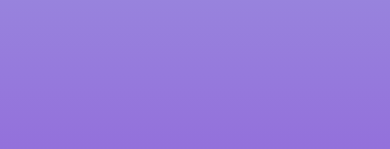
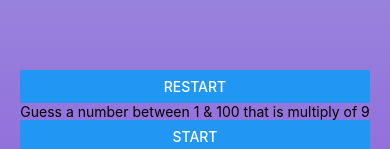
Before and after one commit to ninalui/mobile-apps-A1, a React Native app: screen / in a window 390 px wide. Shown: the part 691-840 px from the top of the page. Built offline with nearby package versions, Linux system fonts and the light colour scheme.

Commit message:
added game screen skeleton

```diff
--- a/App.js
+++ b/App.js
@@ -3,11 +3,13 @@ import { StatusBar } from 'expo-status-bar';
 import { StyleSheet, View } from 'react-native';
 import Start from './screens/start/Start';
 import Confirm from './screens/confirm/Confirm';
+import Game from './screens/game/Game';
 import { LinearGradient } from 'expo-linear-gradient';
 
 export default function App() {
   const [userData, setUserData] = useState([]);
   const [showConfirm, setShowConfirm] = useState(false);
+  const [showGame, setShowGame] = useState(false);
 
   function handleRegisterInput(inputData) {
     let newUser = { name: inputData.name, email: inputData.email, phone: inputData.phone };
@@ -19,12 +21,18 @@ export default function App() {
     setShowConfirm(false);
   };
 
+  function handleConfirmContinue() {
+    setShowConfirm(false);
+    setShowGame(true);
+  };
+
   return (
     <LinearGradient colors={['lightblue', 'mediumpurple']} style={styles.container}>
       <View style={styles.container}>
         <StatusBar style="auto" />
         <Start registerInputHandler={handleRegisterInput} />
         <Confirm userData={userData} showConfirm={showConfirm} goBackHandler={handleConfirmGoBack} />
+        <Game />
       </View >
     </LinearGradient>
   );
--- /dev/null
+++ b/screens/game/Game.js
@@ -0,0 +1,14 @@
+import React from "react";
+import { View, Text, Button } from "react-native";
+
+export default function Game() {
+
+  return (
+    <View>
+      <Button title="Restart" />
+      {/* guessing anumber that is a multiple of the last digit of user phone number */}
+      <Text>Guess a number between 1 & 100 that is multiply of 9</Text>
+      <Button title="Start" />
+    </View>
+  );
+}
```
